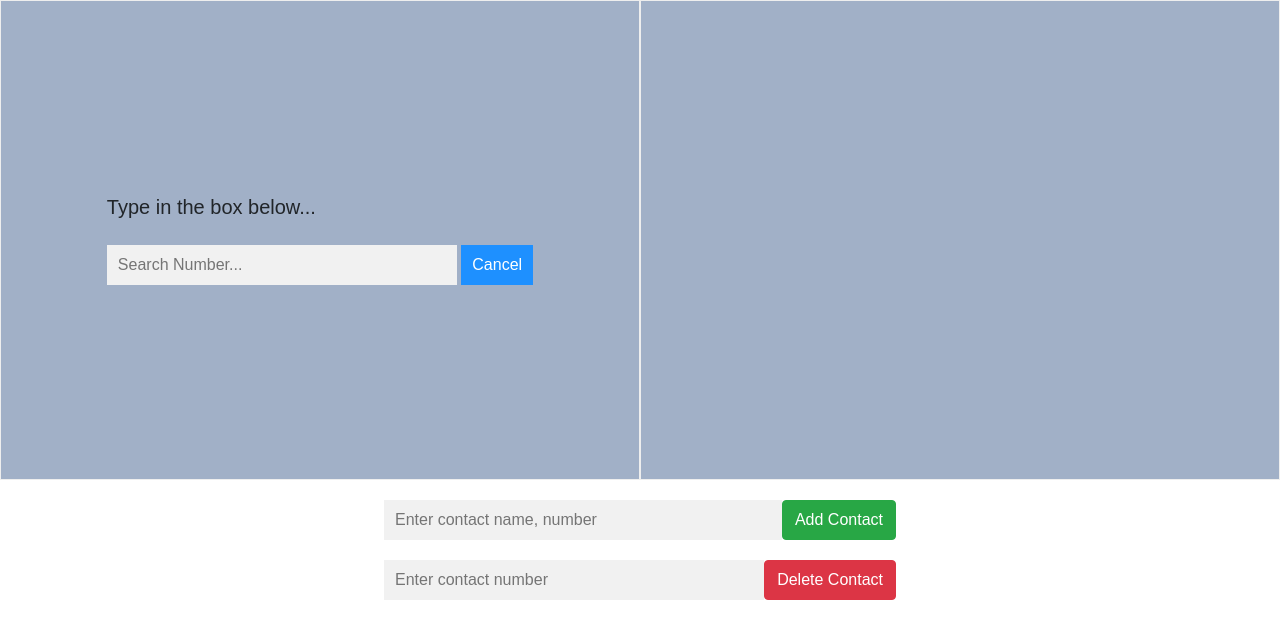
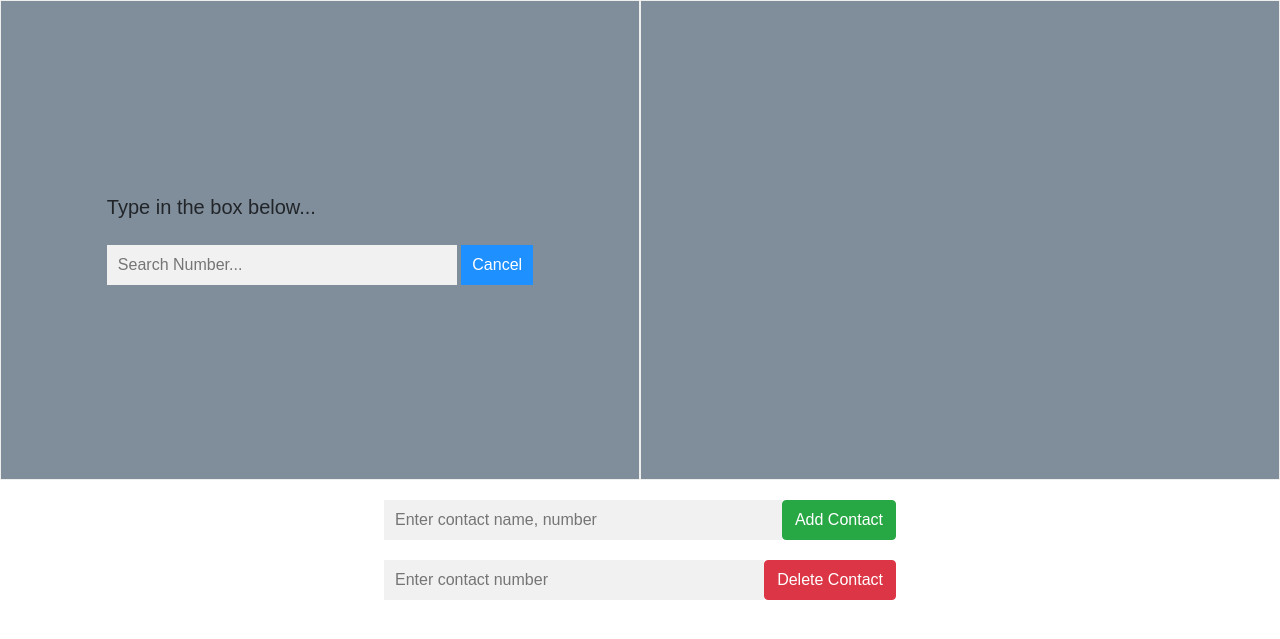
Before and after one commit to Phoenix0021/ContactList.github.io, a PHP site: page / in a window 1280 px wide. Shown: the part 16-655 px from the top of the page. Run offline with PHP 8.4, Linux system fonts and the light colour scheme.

Commit message:
Update style.css

```diff
--- a/style.css
+++ b/style.css
@@ -13,7 +13,7 @@ body {
 #container{
     width: 100%;
     height: 60%;
-    background-color: #a1b0c7;
+    background-color: #808e9c;
     display: flex;
     margin: 0 auto;
 }
```
